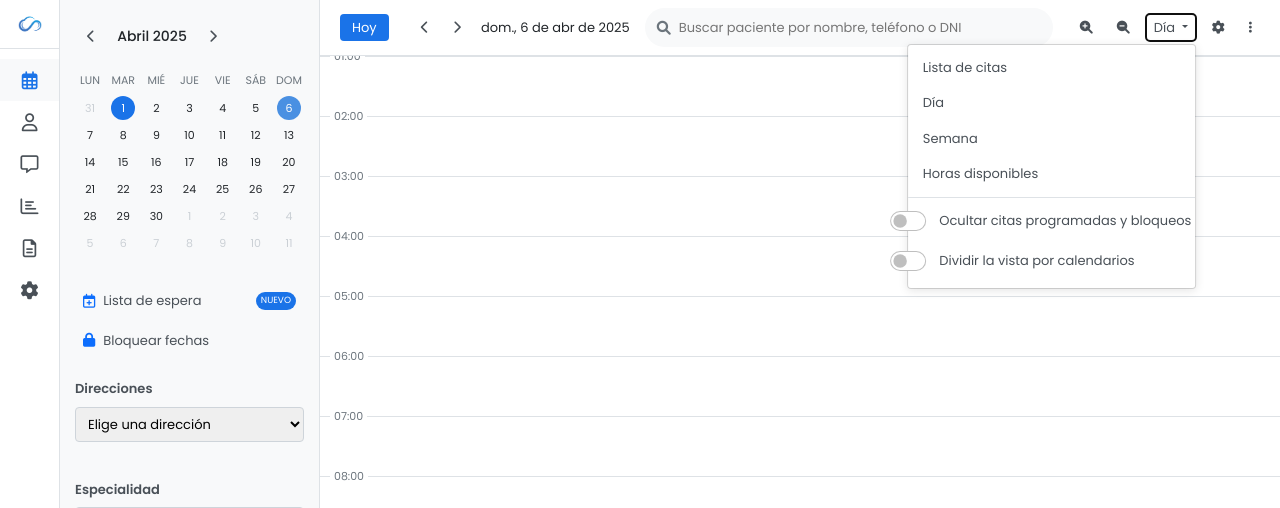
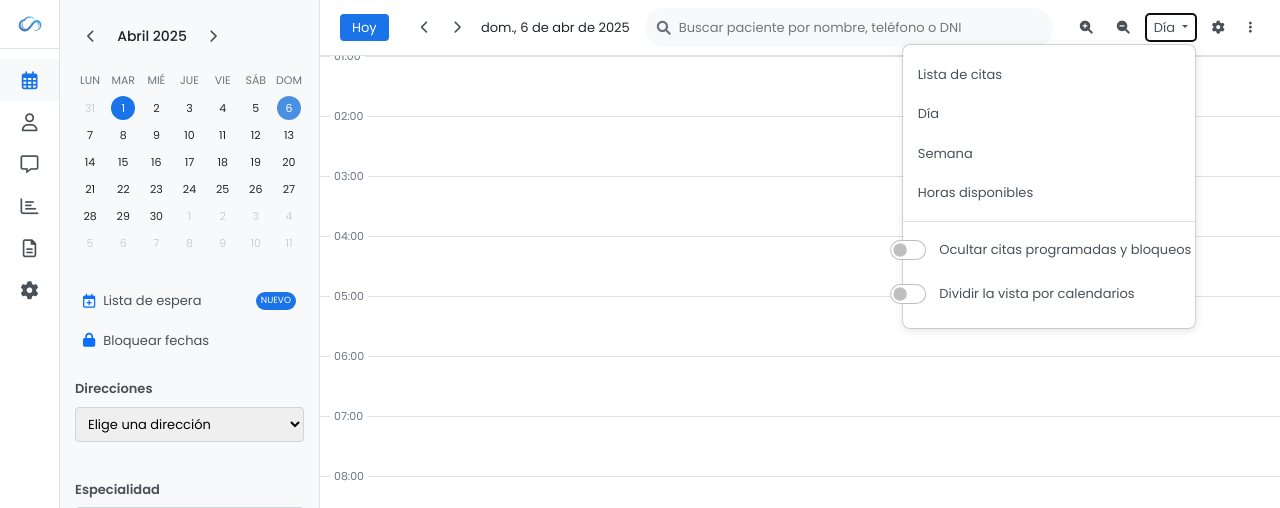
Before and after one commit to sincs87/nubeclinic, a Flask app: template app/templates/panel.html in a window 1280 px wide, after a click on "Día". Shown: the top 508 px of the page. Run offline with Flask 3, Linux system fonts and the light colour scheme; the template is opened without the code that fills it, so the values that code supplies are empty.

Commit message:
Actualizacion

```diff
--- a/app/static/css/panel.css
+++ b/app/static/css/panel.css
@@ -307,13 +307,15 @@ body {
     flex-grow: 1;
     overflow-y: auto;
     padding: 0;
+    height: calc(100vh - 56px);
 }
 
 .time-slots {
     display: grid;
-    grid-template-rows: repeat(24, 60px);
+    grid-template-rows: repeat(23, 60px);
     grid-gap: 0;
     min-height: 100%;
+    padding-bottom: 50px; /* Añadir espacio adicional al final para evitar cortes */
 }
 
 .time-slot {
@@ -451,13 +453,15 @@ input:checked + .slider:before {
 .dropdown-menu {
     font-size: 13px;
     min-width: 240px;
-    padding: 5px 0;
+    padding: 10px 0;
     box-shadow: 0 2px 10px rgba(0,0,0,0.1);
+    border-radius: 8px;
 }
 
 .dropdown-item {
-    padding: 8px 15px;
+    padding: 10px 15px;
     color: var(--gray-700);
+    white-space: nowrap;
 }
 
 .dropdown-item:hover {
@@ -465,12 +469,12 @@ input:checked + .slider:before {
 }
 
 .dropdown-divider {
-    margin: 5px 0;
+    margin: 8px 0;
     border-top: 1px solid var(--gray-300);
 }
 
 .view-type-menu .form-check {
-    padding-left: 0;
+    padding-left: 5px;
     margin-bottom: 0;
 }
 
```
Also changed, not shown: app/static/js/panel.js (+16 -17 lines).
